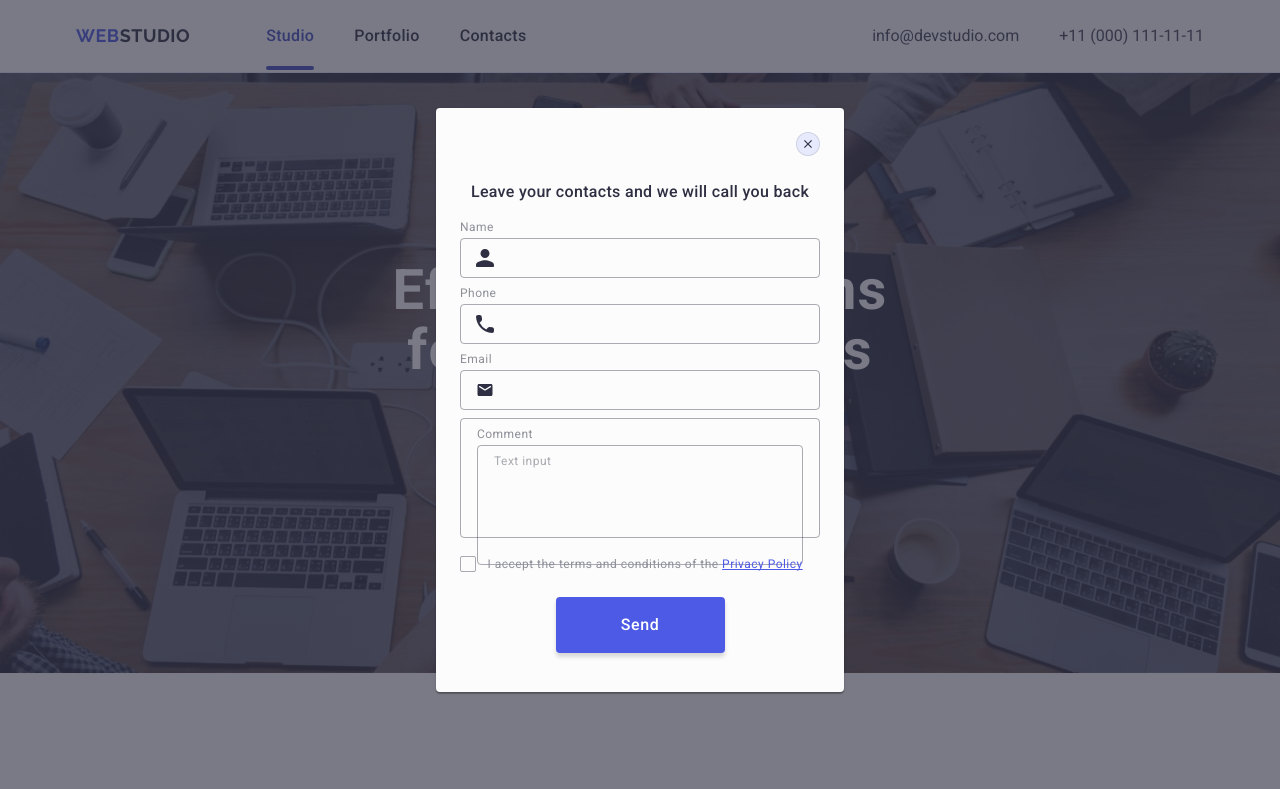
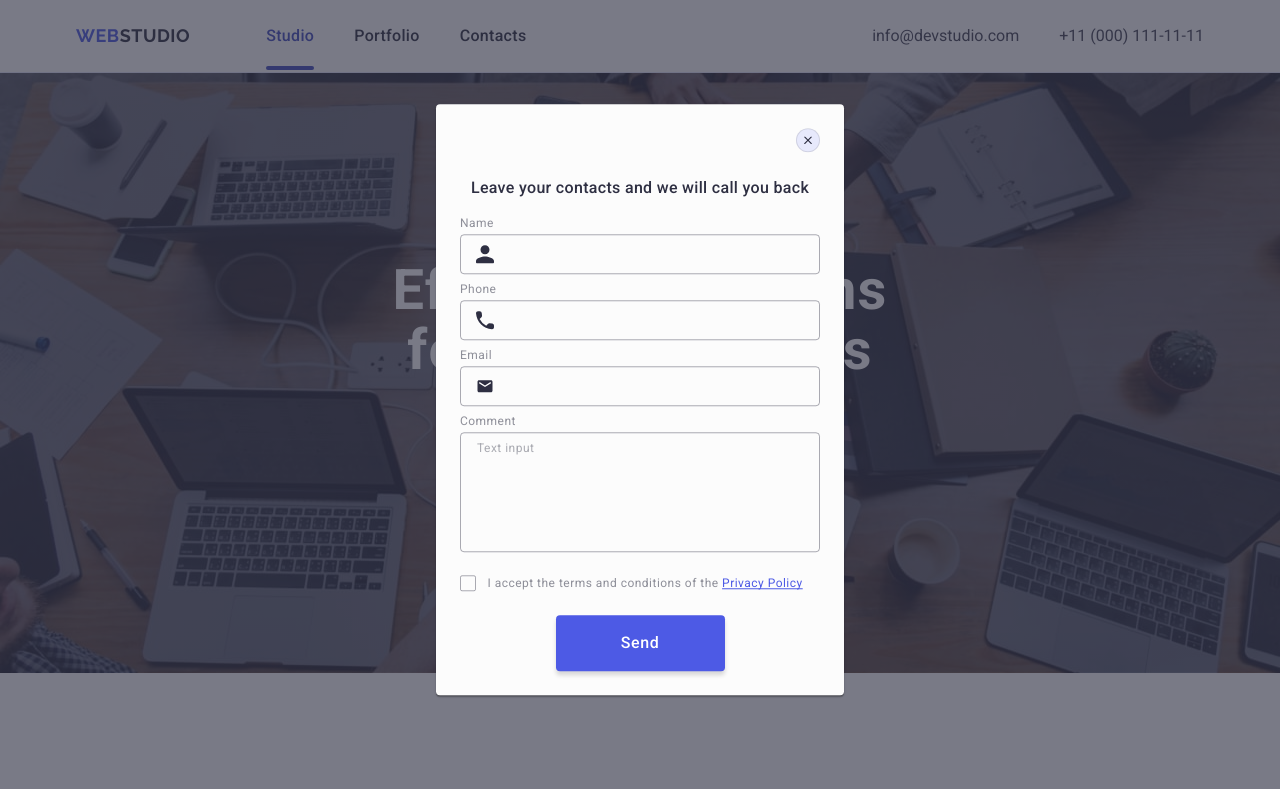
Before and after one commit to Karlson1979/goit-markup-hw-05, a website: page index.html in a window 1280 px wide. Shown: the top 789 px of the page. Drawn offline with nearby package versions, Linux system fonts and the light colour scheme.

Commit message:
modal-form-block-textarea

```diff
--- a/index.html
+++ b/index.html
@@ -436,7 +436,7 @@
                         </svg>
                     </div>
                 </div>
-                <div class="modal-form-textarea">
+                <div class="modal-form-block-textarea">
                     <label class="modal-form-label" for="user-comment">Comment</label>
                     <textarea class="modal-form-textarea" name="user-comment" id="user-comment" required placeholder="Text input"></textarea>
                 </div>
```
